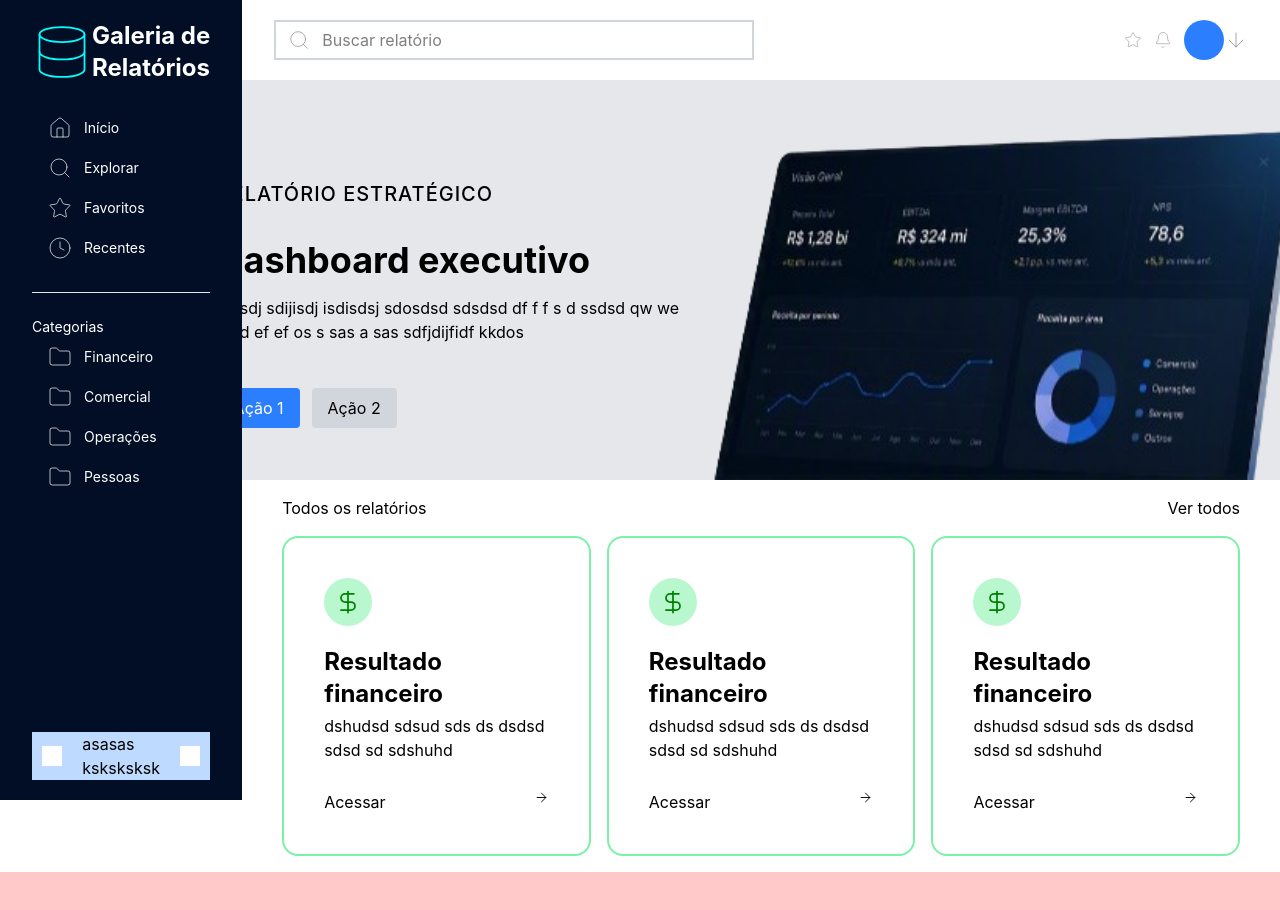
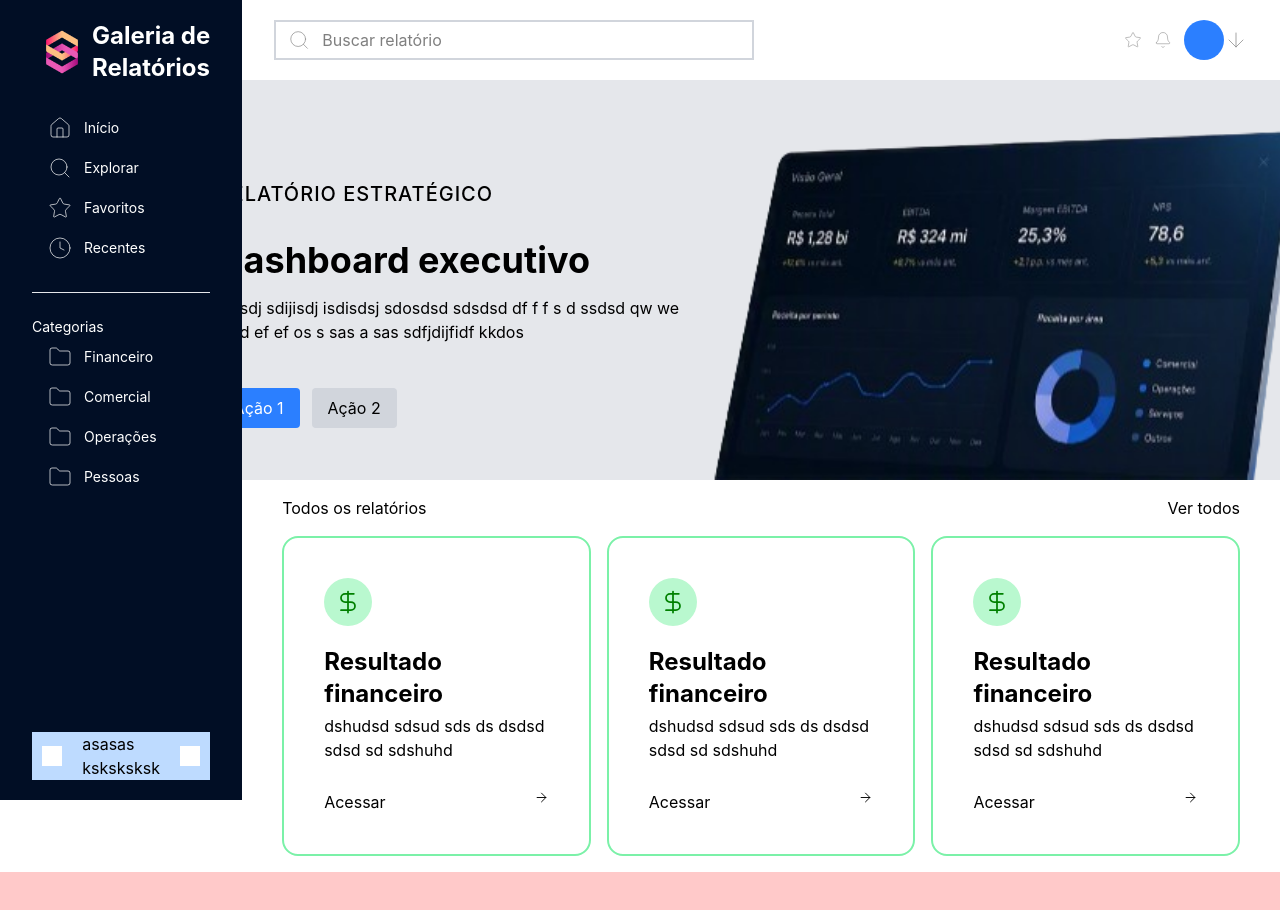
Before and after one commit to matheusnoronhasilvawork-ops/DashBoards, a React (Vite) app: page / in a window 1280 px wide. Shown: the top 910 px of the page. Built offline with nearby package versions, Linux system fonts and the light colour scheme.

Commit message:
style: make some modifications before going to dashboard screen

```diff
--- a/src/App.tsx
+++ b/src/App.tsx
@@ -1,6 +1,7 @@
 import './App.css'
 import { House, Search, Star, Clock, Folder, Bell, ArrowBigDown, ArrowDown, ArrowDown10, ArrowDownIcon, ArrowDownNarrowWide, ArrowDownToLine, ArrowDownWideNarrow, DollarSign, BaggageClaim, GitGraph, Database, ArrowRight } from 'lucide-react'
 import tabletImage from './assets/image-removebg-preview.png'
+import logo from './assets/logo.png'
 
 function App() {
   return (
@@ -8,7 +9,7 @@
       <div className="flex min-h-screen w-full flex-row">
         <nav className="sticky top-0 h-screen gap-6 max-h-screen flex flex-col bg-[#010e25] px-8 py-5">
           <div className="flex flex-row items-center">
-            <Database color='cyan' size={60} strokeWidth={0.7} />
+            <img src={logo} className="h-15 w-15" />
             <div className="flex-1">
               <h1 className="font-bold text-2xl text-white">Galeria de<br/> Relatórios</h1>
             </div>
```
Also changed, not shown: src/assets/logo.png (added).
